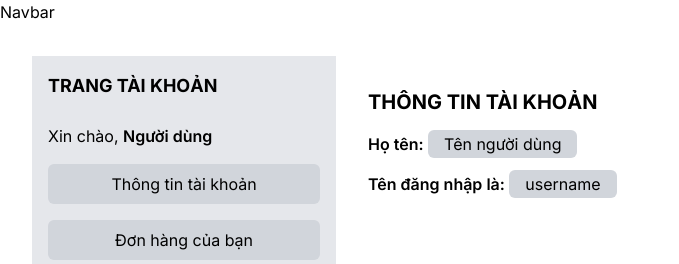
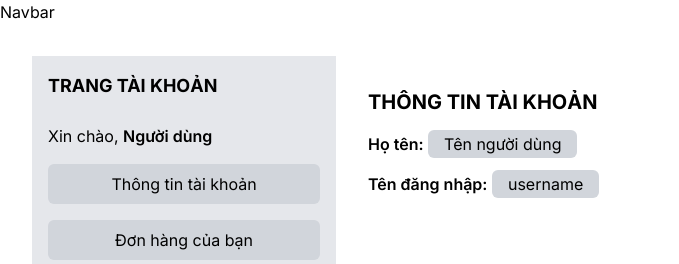
Before and after one commit to iKyel/Book-Website-Frontend, a Next.js app: page /profile in a window 1280 px wide. Shown: the top 264 px of the page, without its empty margins (0-679 px from the left). Built offline with nearby package versions, Linux system fonts and the light colour scheme.

Commit message:
xoa bo tu thua

```diff
--- a/src/app/profile/page.tsx
+++ b/src/app/profile/page.tsx
@@ -20,7 +20,7 @@ const ProfilePage = () => {
               </span>
             </div>
             <div>
-              <span className="font-semibold">Tên đăng nhập là:</span>{" "}
+              <span className="font-semibold">Tên đăng nhập:</span>{" "}
               <span className="bg-gray-300 rounded-md px-4 py-1">username</span>
             </div>
           </div>
```
